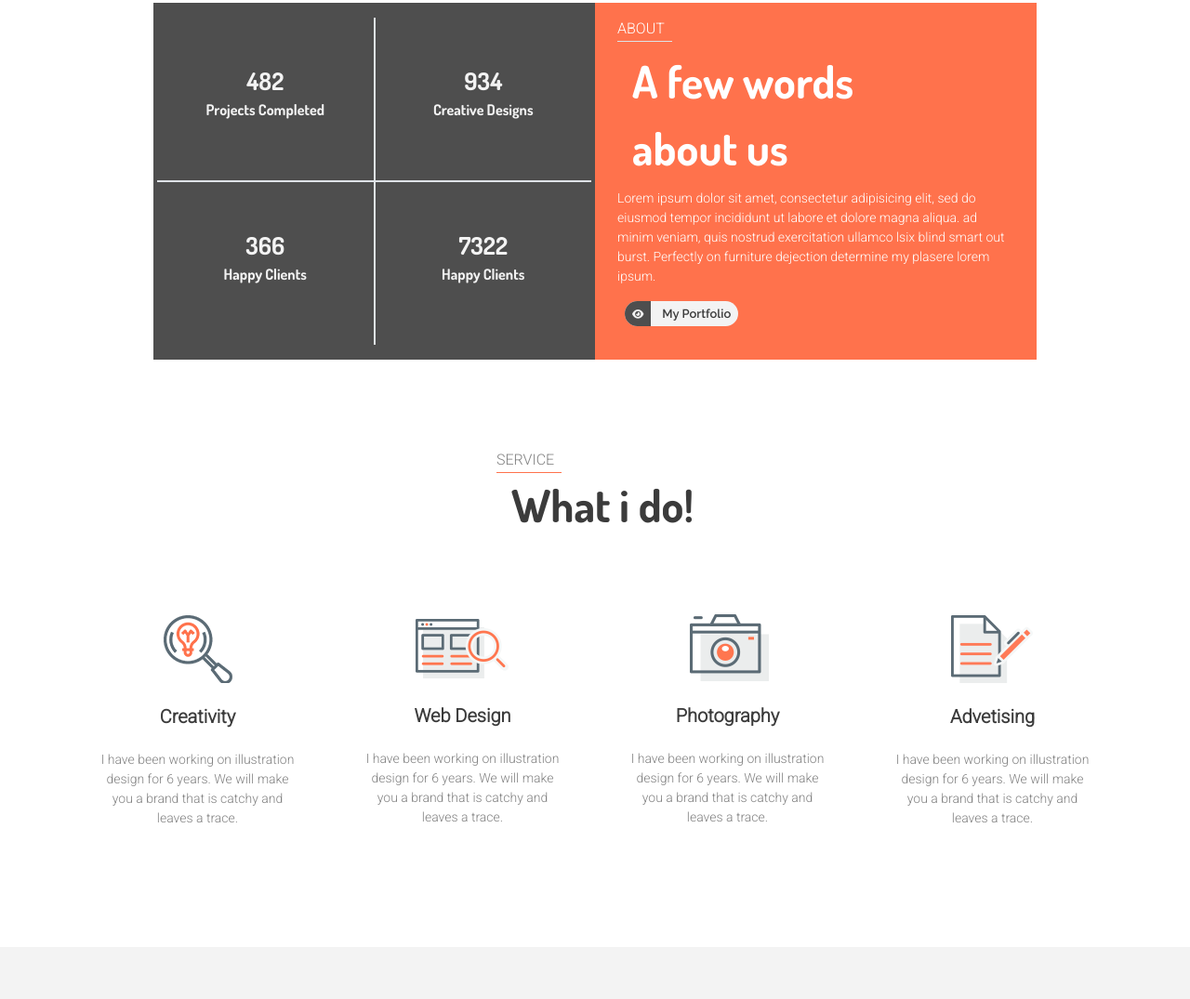
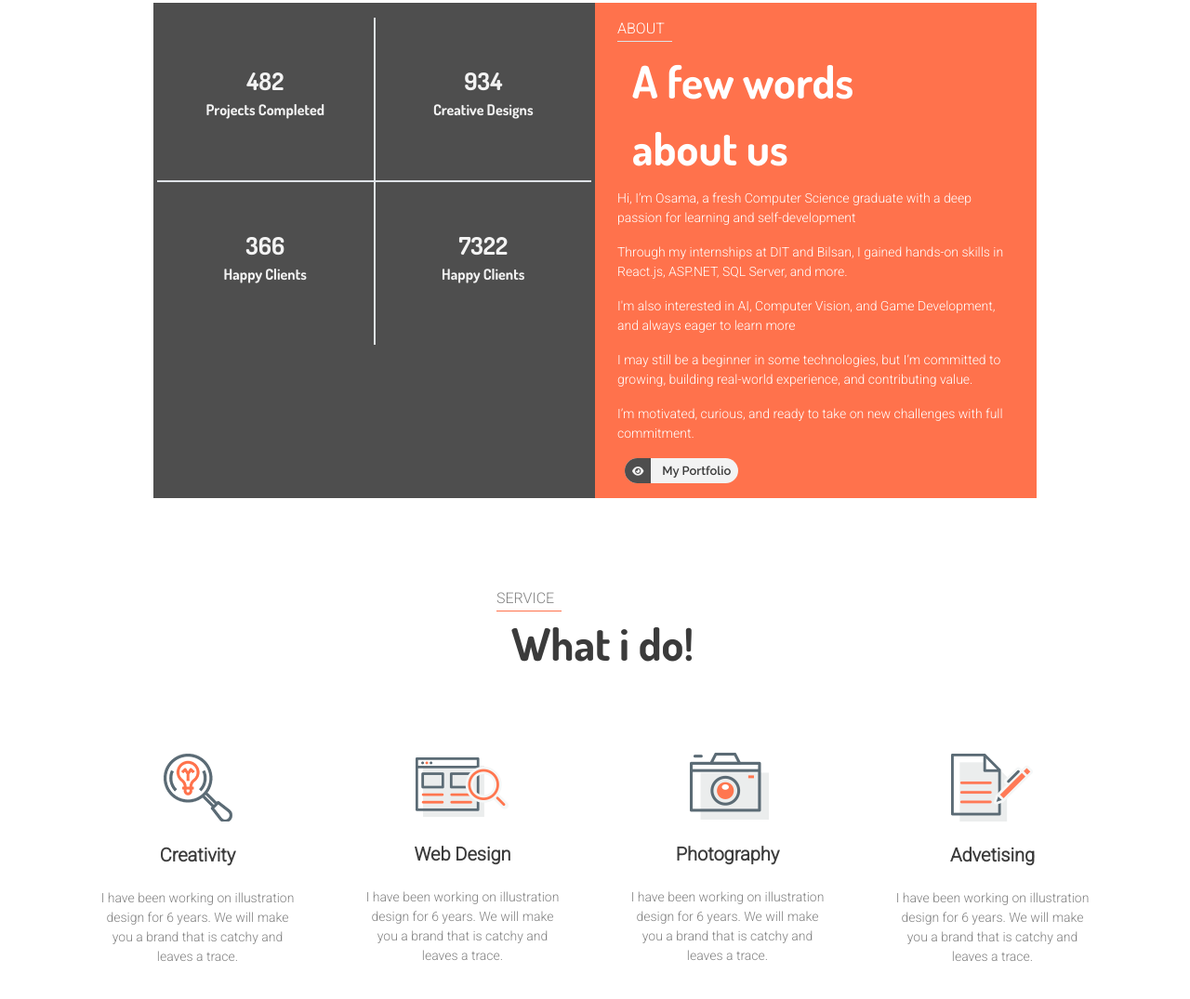
Before and after one commit to osama54arra/Osama-Portfolio, a plain HTML site: page index.html in a window 1280 px wide. Shown: the part 897-1972 px from the top of the page at 93% size. Drawn offline with Linux system fonts and the light colour scheme.

Commit message:
2nd commit cv-L

```diff
--- a/index.html
+++ b/index.html
@@ -105,7 +105,15 @@
                             <span class="text-uppercase border-bottom pe-2 pb-1">about</span>
                             <h2 class="pt-2 ps-3">A few words <br>about us</h2>
                         </div>
-                        <p>Lorem ipsum dolor sit amet, consectetur adipisicing elit, sed do eiusmod tempor incididunt ut labore et dolore magna aliqua. ad minim veniam, quis nostrud exercitation ullamco lsix blind smart out burst. Perfectly on furniture dejection determine my plasere lorem ipsum.</p>
+                        <p>Hi, I’m Osama, a fresh Computer Science graduate with a deep passion for learning
+                            and self-development</p>
+                        <p>Through my internships at DIT and Bilsan, I gained hands-on skills in React.js,
+                            ASP.NET, SQL Server, and more.</p>
+                        <p>I'm also interested in AI, Computer Vision, and Game Development, and always
+                            eager to learn more</p>
+                        <p>I may still be a beginner in some technologies, but I’m committed to growing,
+                            building real-world experience, and contributing value.</p>
+                        <p>I’m motivated, curious, and ready to take on new challenges with full commitment.</p>
                         <a href="#" class="my_portfolio text-decoration-none  rounded-pill  ms-2  d-inline-block">
                             <i class="fa-sharp fa-solid fa-eye p-2 rounded-start-pill pe-2"></i>
                             <span class="p-2 ">My Portfolio</span>
@@ -669,7 +677,7 @@
                 <div class="col-md-6">
                     <div class="d-p py-5">
                         <p class="py-3">Hey! Download My Resume Now!</p>
-                        <a href="download=#" class="border rounded-pill mt-4 text-decoration-none text-capitalize bg-transparent px-3 py-2 text-white">Download CV</a>
+<a href="assets/osamaCV.pdf" download class="border rounded-pill mt-4 text-decoration-none text-capitalize bg-transparent px-3 py-2 text-white">Download CV</a>
                     </div>
                 </div>
                 <div class="col-md-6">
@@ -935,7 +943,7 @@
                             <i class="ms-4 fa-solid fa-phone text-main-color"></i>
                             <div class="info text-white">
                                 <h3>Contact Number</h3>
-                                <span>+345-3909655627</span>
+                                <span>+972 59-512-6144</span>
                             </div>
                         </div>
                     </div>
@@ -944,7 +952,7 @@
                             <i class="ms-4 far fa-envelope  text-main-color"></i>
                             <div class="info text-white">
                                 <h3>Email Address</h3>
-                                <span>+2390-875-5664</span>
+                                <span>osama54arra@gmail.com</span>
                             </div>
                         </div>
                     </div>
```
Also changed, not shown: 1 other file.
